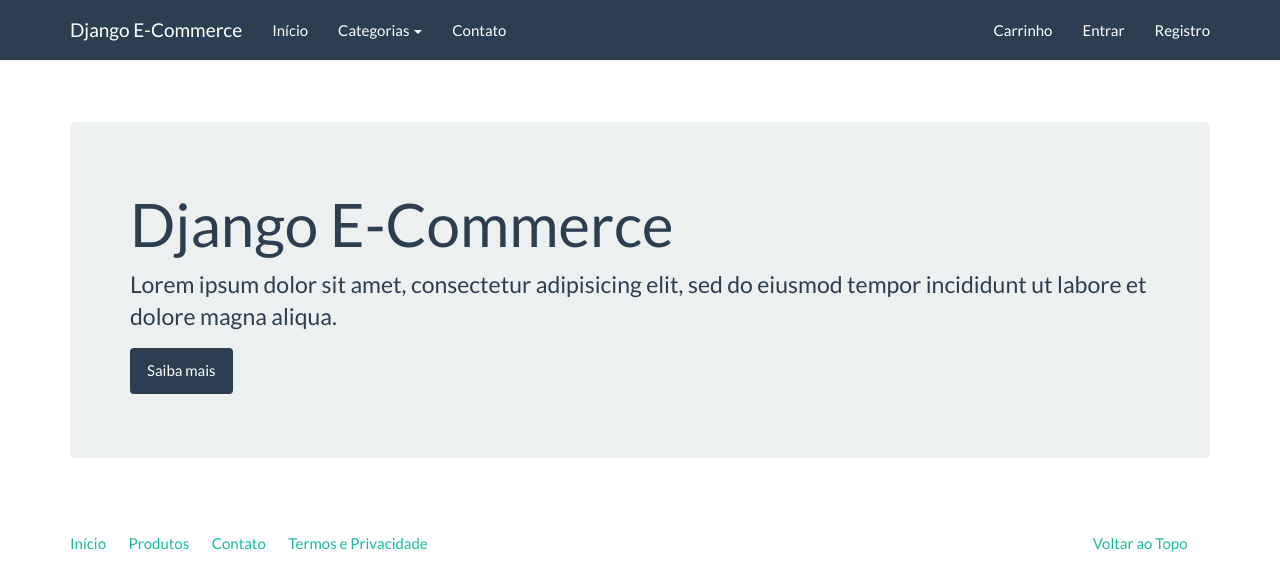
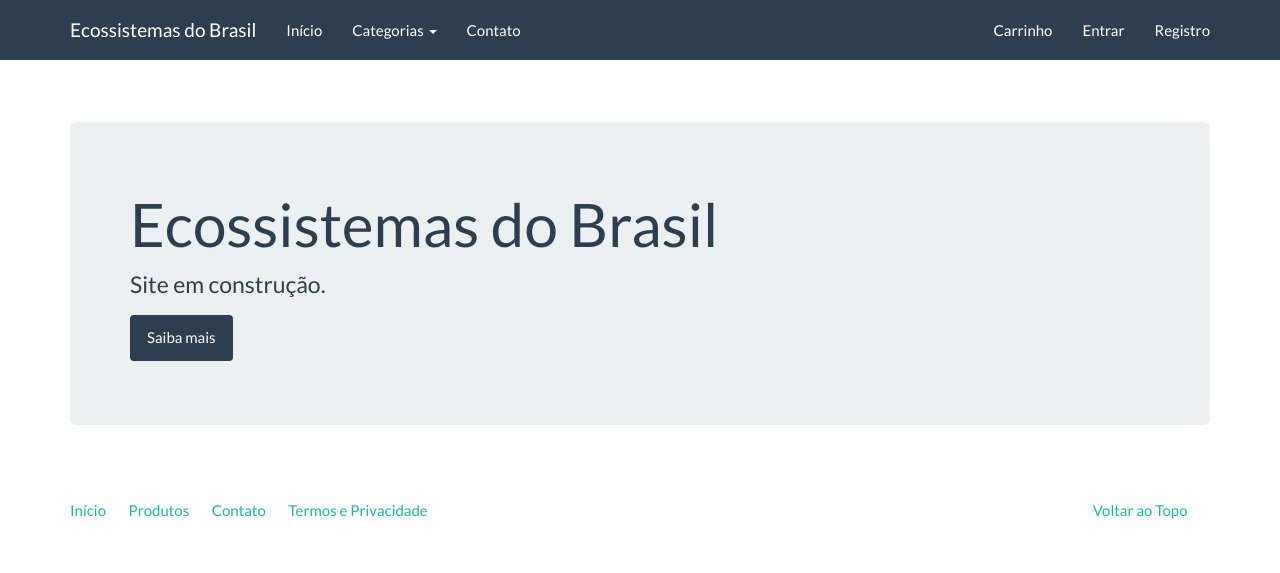
Before and after one commit to ecosistemas-brasil/projetovendas, a Django app: template core/templates/index.html in a window 1280 px wide. Shown: the top 573 px of the page. Run offline with Django 3.2, Linux system fonts and the light colour scheme; the template is opened without the code that fills it, so the values that code supplies are empty; some libraries are stand-ins or nearby versions.

Commit message:
Primeiro commit para github

```diff
--- a/core/templates/base.html
+++ b/core/templates/base.html
@@ -3,7 +3,7 @@
 <html lang="en">
 <head>
 	<meta charset="utf-8">
-	<title>{% block title %}Django E-Commerce{% endblock %}</title>
+	<title>{% block title %}Ecossistemas do Brasil{% endblock %}</title>
 	<meta name="viewport" content="width=device-width, initial-scale=1">
 	<meta http-equiv="X-UA-Compatible" content="IE=edge" />
 	<link rel="stylesheet" href="{% static 'assets/bootstrap.min.css' %}" media="screen" />
@@ -14,7 +14,7 @@
     <div class="navbar navbar-default navbar-fixed-top">
       <div class="container">
         <div class="navbar-header">
-          <a href="" class="navbar-brand">Django E-Commerce</a>
+          <a href="" class="navbar-brand">Ecossistemas do Brasil</a>
           <button class="navbar-toggle" type="button" data-toggle="collapse" data-target="#navbar-main">
             <span class="icon-bar"></span>
             <span class="icon-bar"></span>
--- a/core/templates/index.html
+++ b/core/templates/index.html
@@ -2,8 +2,8 @@
 
 {% block container %}
 <div class="jumbotron page-header">
-  <h1>Django E-Commerce</h1>
-  <p>Lorem ipsum dolor sit amet, consectetur adipisicing elit, sed do eiusmod tempor incididunt ut labore et dolore magna aliqua.</p>
+  <h1>Ecossistemas do Brasil</h1>
+  <p>Site em construção.</p>
   <p><a class="btn btn-primary">Saiba mais</a></p>
 </div>
 {% endblock %}
```
